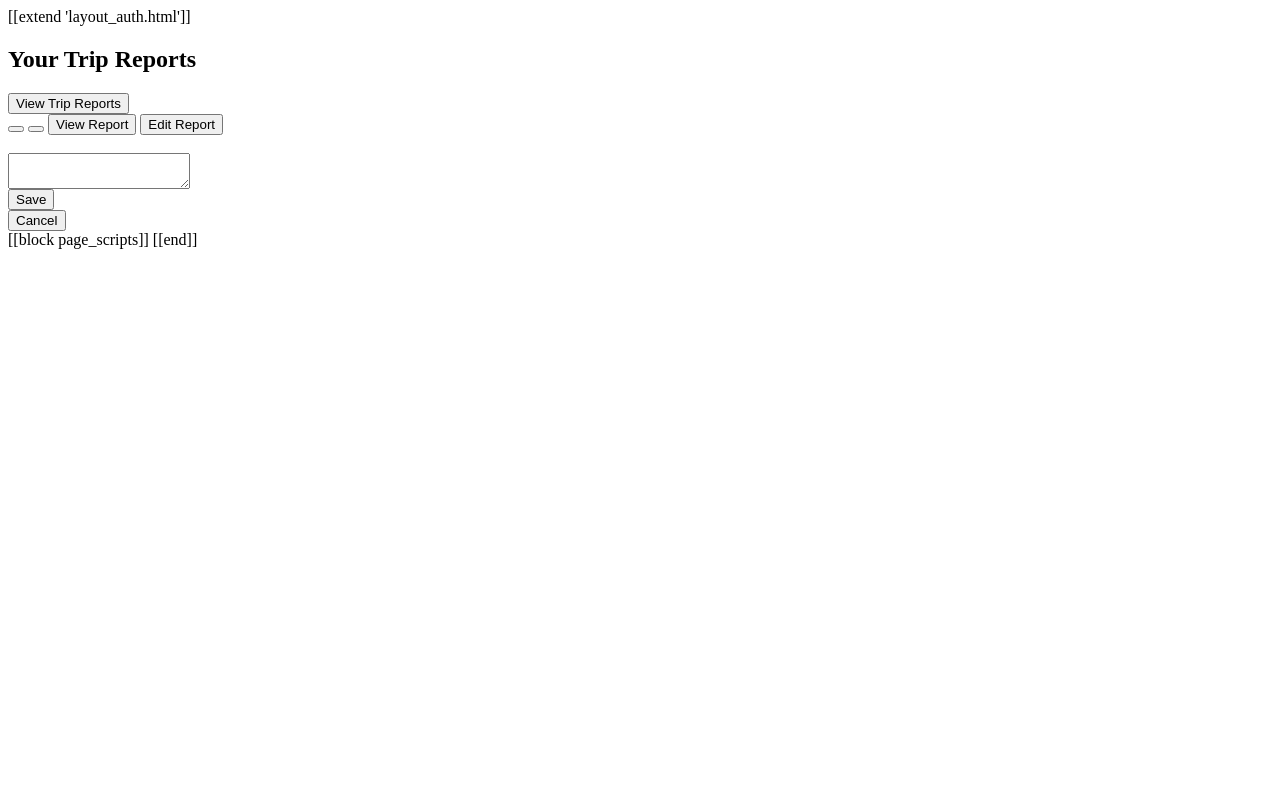
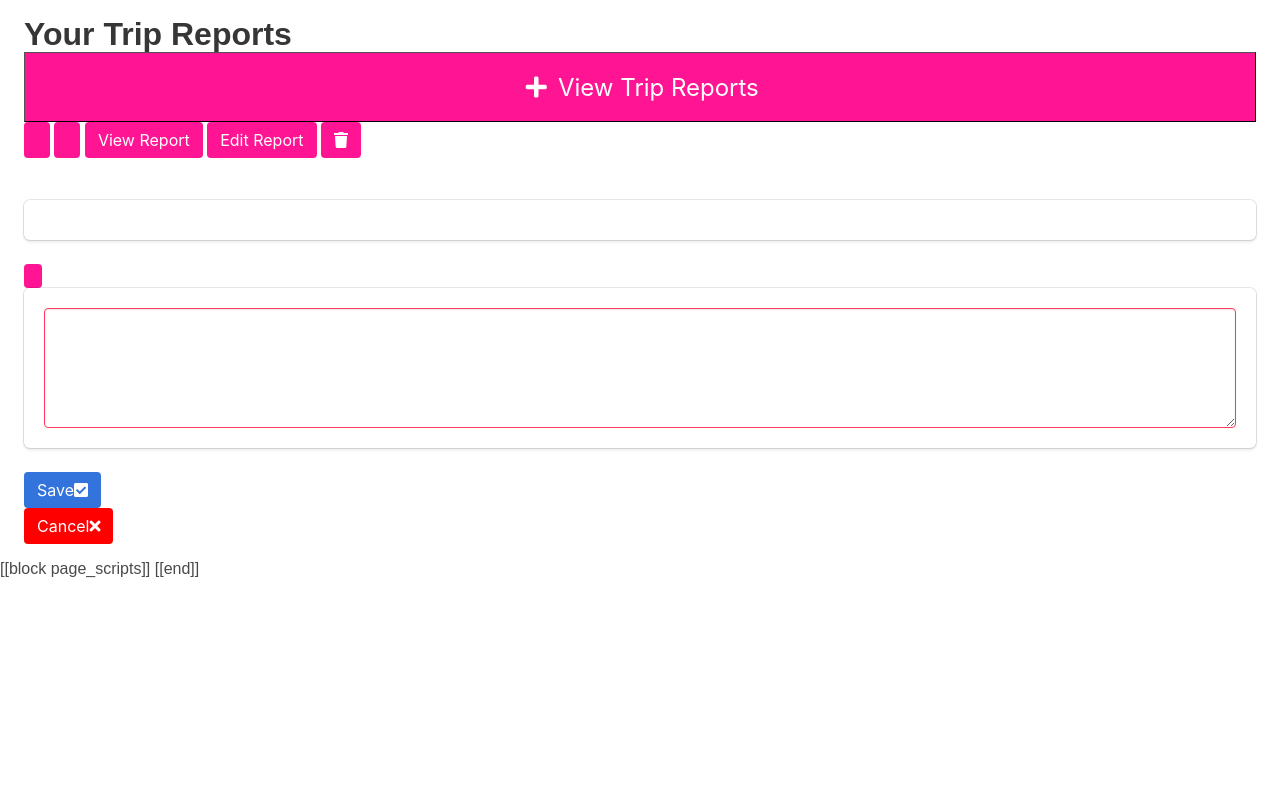
Before and after one commit to ShaneLeeFullStack/LSDWorld_2, a Flask app: template templates/index.html in a window 1280 px wide. Run offline with Flask 2, Linux system fonts and the light colour scheme; the template is opened without the code that fills it, so the values that code supplies are empty; some libraries are stand-ins or nearby versions.

Commit message:
fixed index.html

```diff
--- a/templates/index.html
+++ b/templates/index.html
@@ -1,4 +1,9 @@
-[[extend 'layout_auth.html']]
+<!--[[extend 'layout_auth.html']]-->
+<head>
+    <link rel="stylesheet" href="../static/css/bulma.css">
+    <link rel="stylesheet" href="../static/css/elements.css">
+    <link rel="stylesheet" href="https://use.fontawesome.com/releases/v5.4.0/css/all.css">
+</head>
 <div id="vue-target" xmlns:v-on="http://www.w3.org/1999/xhtml">
 <section class="section">
     <div v-if="!exploring_safely">
```
